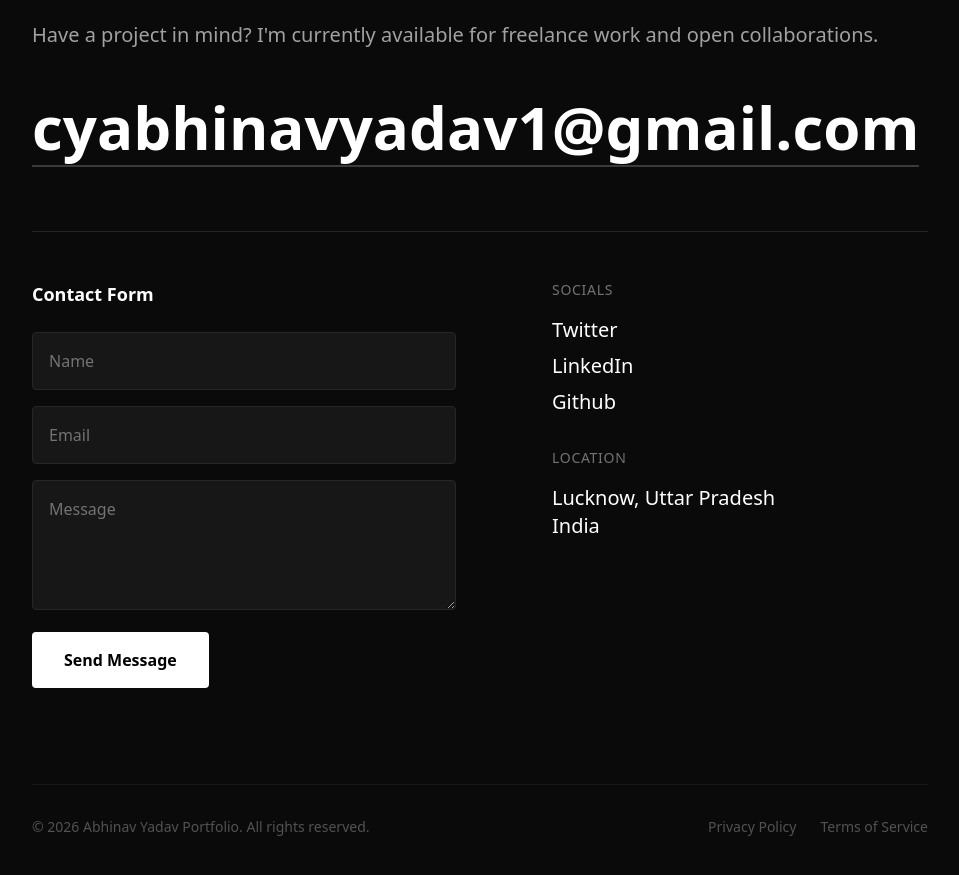
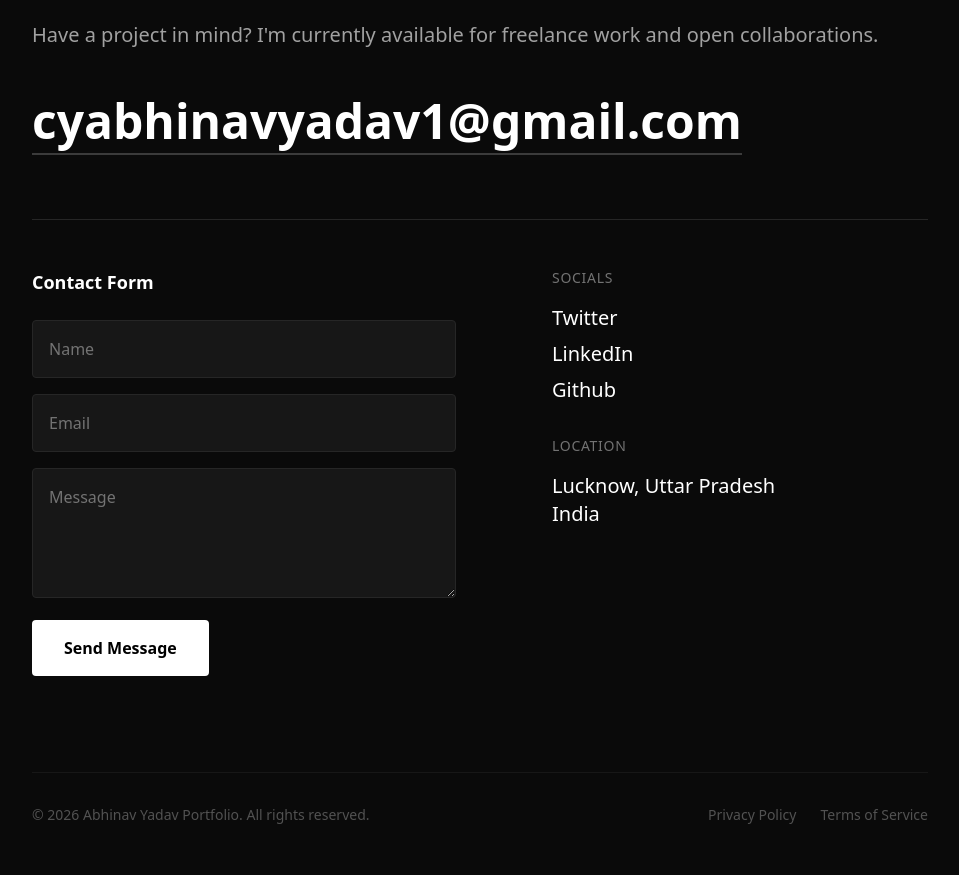
Before and after one commit to IRONmanAbhi/react_portfolio, a React (Vite) app: page / in a window 1280 px wide. Shown: the part 8363-9238 px from the top of the page, without its empty margins (160-1119 px from the left). Built offline with nearby package versions, Linux system fonts and the light colour scheme; no server answers.

Commit message:
minor UI changes

```diff
--- a/src/App.jsx
+++ b/src/App.jsx
@@ -719,7 +719,16 @@ const Contact = () => {
             </Reveal>
 
             <Reveal delay={200}>
-              <a href="mailto:cyabhinavyadav1@gmail.com" className="inline-block text-3xl md:text-5xl lg:text-6xl font-bold hover:text-neutral-300 transition-colors border-b-2 border-white/20 pb-2 mb-16 hover:border-white">
+              <a
+                href="mailto:cyabhinavyadav1@gmail.com"
+                className="inline-block
+                text-xl sm:text-2xl md:text-4xl lg:text-5xl
+                font-bold
+                hover:text-neutral-300
+                transition-colors
+                border-b-2 border-white/20
+                pb-2 mb-16
+                hover:border-white">
                 cyabhinavyadav1@gmail.com
               </a>
             </Reveal>
```
